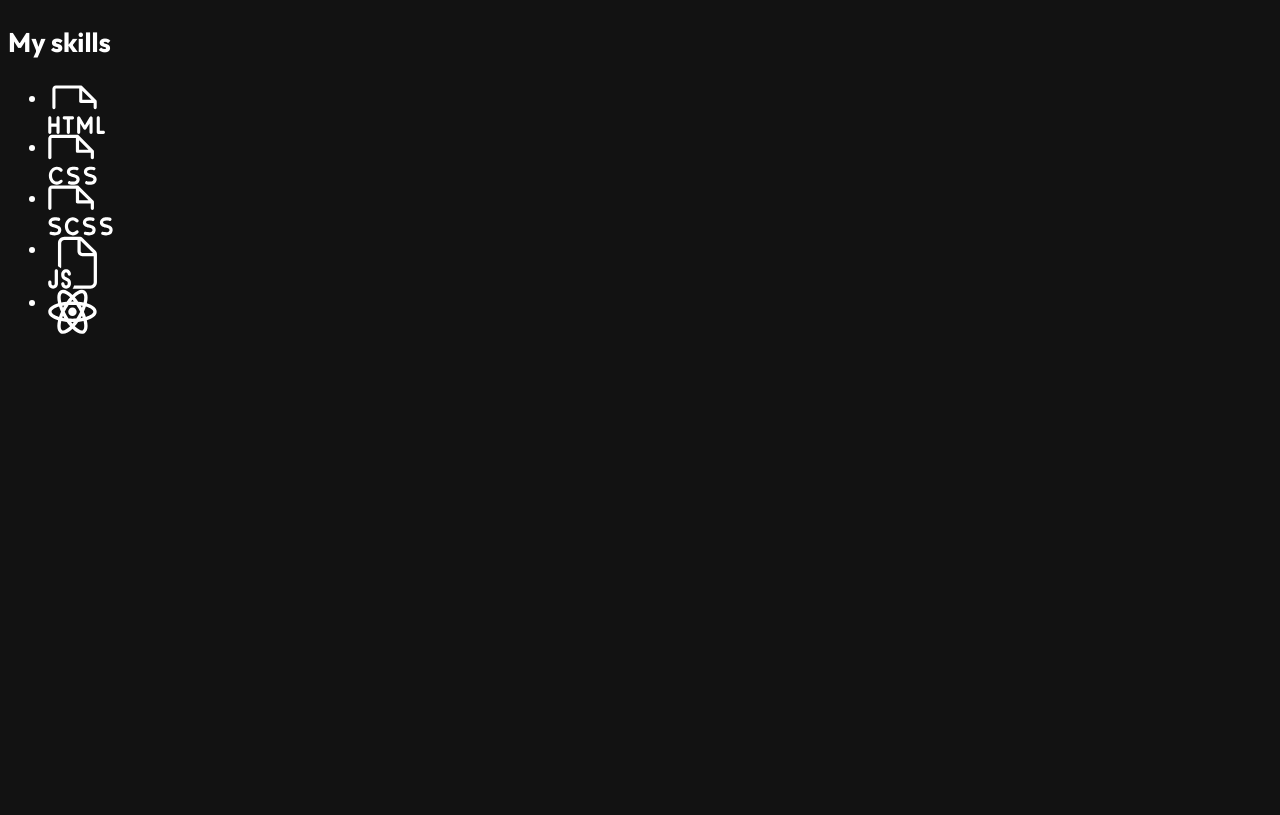
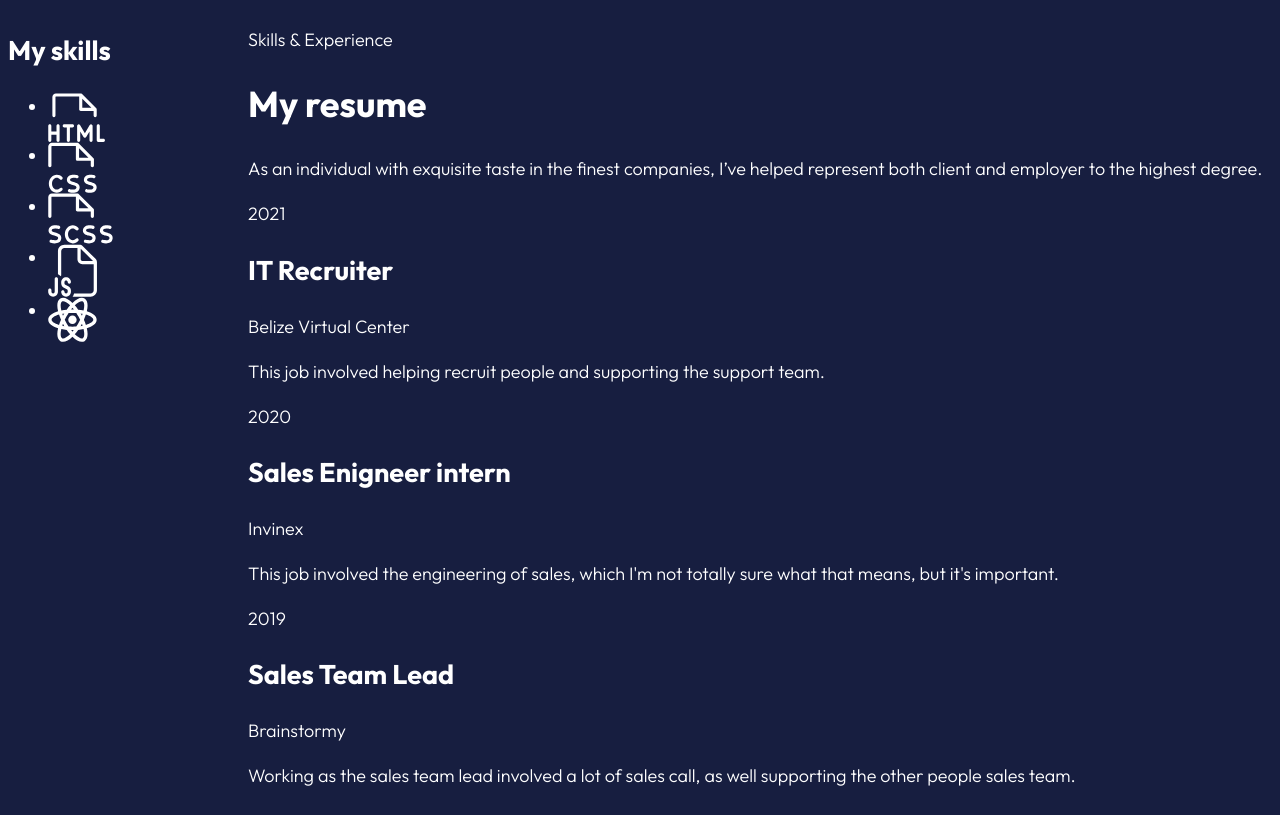
Before and after one commit to kam33l/following-KevinPowell-resumePage, a plain HTML site: page index.html in a window 1280 px wide. Drawn offline with Linux system fonts and the light colour scheme.

Commit message:
Updated HTML/CSS code

```diff
--- a/index.html
+++ b/index.html
@@ -12,9 +12,48 @@
         <title>Document</title>
     </head>
     <body>
-
-    <main></main>
-
+        <div class="main-grid">
+            <main>
+                <p class="eyebrow">Skills & Experience</p>
+                <h1 class="page-title">My resume</h1>
+                <p class="intro">
+                    As an individual with exquisite taste in the finest companies, I’ve
+                    helped represent both client and employer to the highest degree.
+                </p>
+                <div class="job-experience">
+                    <div class="job">
+                        <p class="year">2021</p>
+                        <div class="job-info">
+                            <h2 class="role">IT Recruiter</h2>
+                            <span class="company">Belize Virtual Center</span>
+                            <p>
+                                This job involved helping recruit people and supporting the
+                                support team.
+                            </p>
+                        </div>
+                        <div class="job">
+                            <p class="year">2020</p>
+                            <div class="job-info">
+                                <h2 class="role">Sales Enigneer intern</h2>
+                                <span class="company">Invinex</span>
+                                <p>
+                                    This job involved the engineering of sales, which I'm not totally
+                                    sure what that means, but it's important.
+                                </p>
+                            </div>
+                            <div class="job">
+                                <p class="year">2019</p>
+                                <div class="job-info">
+                                    <h2 class="role">Sales Team Lead</h2>
+                                    <span class="company">Brainstormy</span>
+                                    <p>
+                                        Working as the sales team lead involved a lot of sales call,
+                                        as well supporting the other people sales team.
+                                    </p>
+                                </div>
+                    </div>
+                </div>
+            </main>
             <aside>
                 <h2 class="visually-hidden">My skills</h2>
                 <ul class="icon-list">
@@ -22,20 +61,19 @@
                         <img src="images/html.svg" alt="html icon">
                     </li>
                     <li>
-                <img src="images/css.svg" alt="html icon">
+                        <img src="images/css.svg" alt="css icon">
                     </li>
                     <li>
-                <img src="images/scss.svg" alt="html icon">
+                        <img src="images/scss.svg" alt="scss icon">
                     </li>
                     <li>
-                <img src="images/js.svg" alt="html icon">
+                        <img src="images/js.svg" alt="js icon">
                     </li>
                     <li>
-                <img src="images/react.svg" alt="html icon">
+                        <img src="images/react.svg" alt="react icon">
                     </li>
-
                 </ul>
             </aside>
-
+        </div>
     </body>
 </html>
--- a/style.css
+++ b/style.css
@@ -28,7 +28,8 @@
     box-sizing: content-box;
 }
 
-img {
+img,
+svg {
     max-width: 100%;
     display: block;
 }
@@ -38,9 +39,26 @@ html {
 }
 
 body {
+    background-color: var(--clr-primary-800);
     color: var(--clr-neutral-100);
     font-family: var(--ff-base);
     font-size: var(--fs-400);
     font-weight: var(--fw-regular);
     line-height: 1.5;
 }
+
+.main-grid {
+    display: grid;
+    grid-template-columns: 15rem auto;
+    /* This property fill in holes in the grid */
+    grid-auto-flow: dense;
+}
+
+main {
+    /*Column order in grid view*/
+    grid-column: 2;
+}
+
+aside {
+    grid-column: 1;
+}
```
Lines whose indentation alone changed are shown as unchanged.
